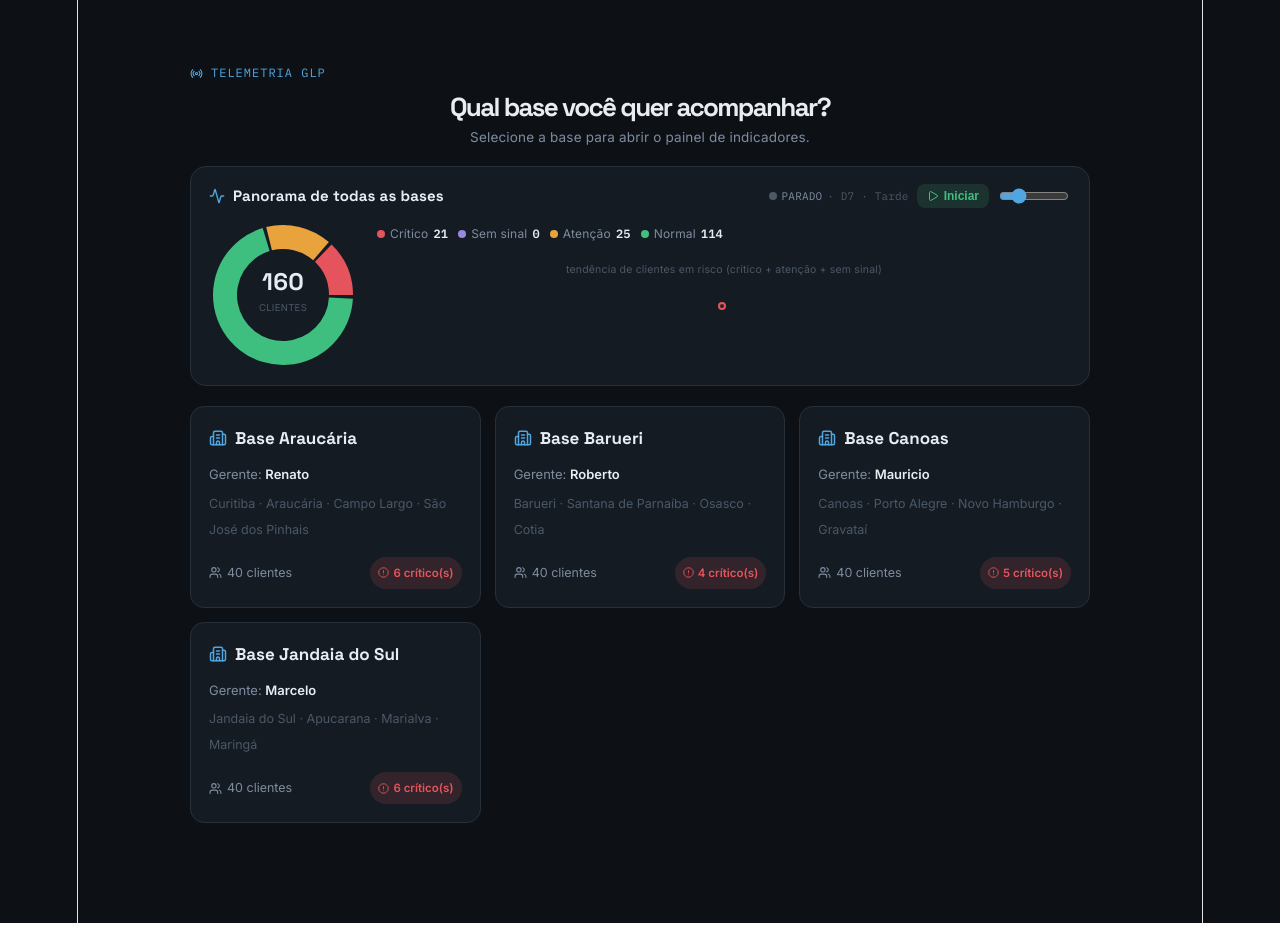
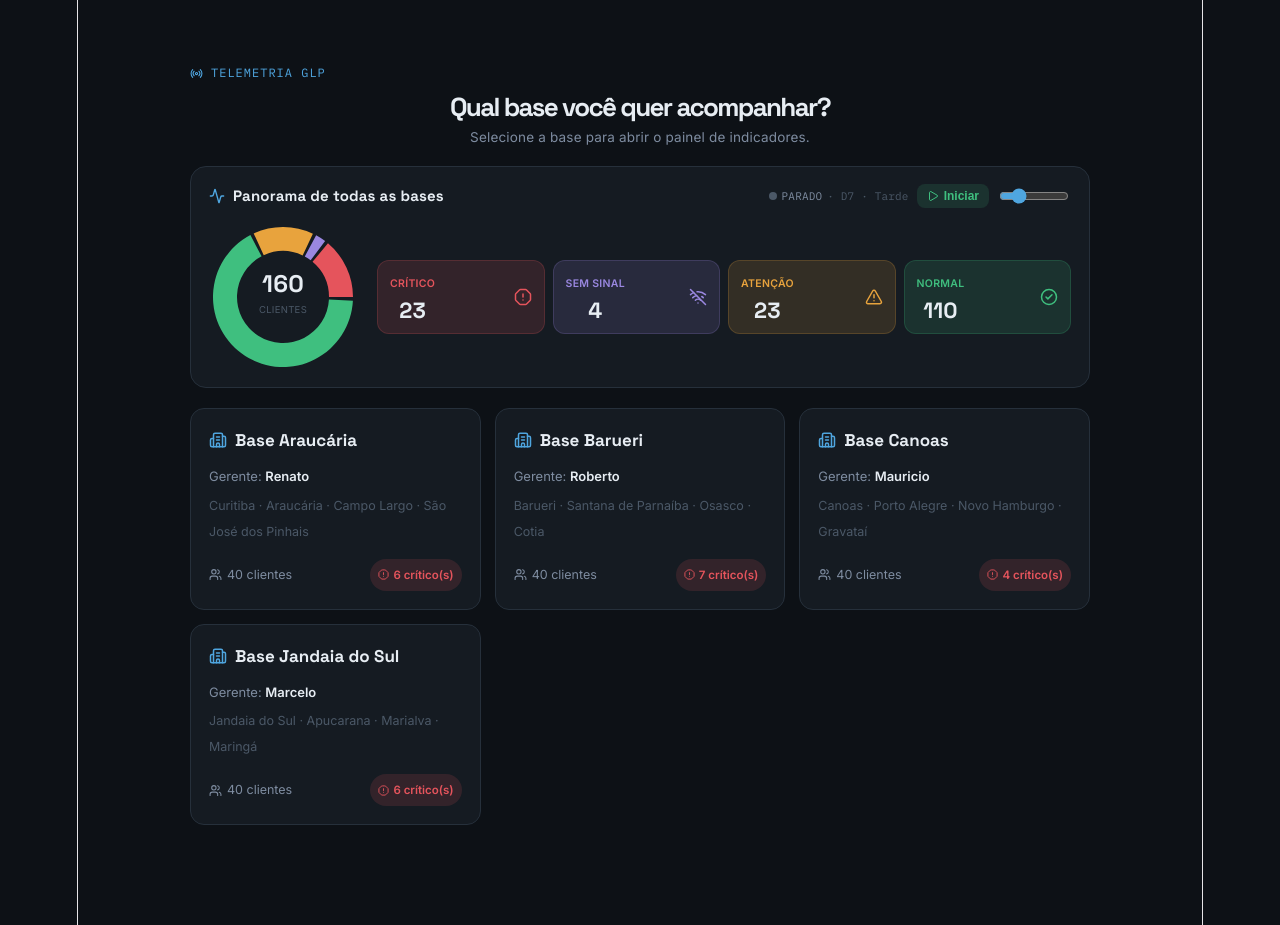
Before and after one commit to diogopl210721/telemetria-glp, a React (Vite) app: page / in a window 1280 px wide. Built offline with nearby package versions, Linux system fonts and the light colour scheme.

Commit message:
Remove grafico de tendencia, indicadores viram cards, alguns clientes ja sem sinal no load

```diff
--- a/src/App.jsx
+++ b/src/App.jsx
@@ -132,12 +132,17 @@ function generateClients() {
         const frequencia = FREQUENCIAS[Math.floor(rng() * FREQUENCIAS.length)];
         const diaSemana = DIAS_SEMANA[Math.floor(rng() * DIAS_SEMANA.length)];
 
+        let history = genSeed(cfg, rng);
+        if (behavior === "falha_sinal" && rng() < 0.55) {
+          history = history.slice(0, -(2 + Math.floor(rng() * 3))); // já está sem sinal desde o carregamento
+        }
+
         clients.push({
           id: `${base.id}-${cidade}-${i}`.replace(/\s+/g, "_"),
           nome, codigo, baseId: base.id, baseNome: base.nome, gerente: base.gerente,
           cidade, uf: base.uf, endereco: `${rua}, ${numero} - ${bairro} - ${cidade}/${base.uf}`,
           numB190, capacidadeKg, seedAbastecimento, frequencia, diaSemana,
-          config: cfg, history: genSeed(cfg, rng),
+          config: cfg, history,
         });
         idx++;
       }
@@ -380,18 +385,17 @@ function TopBar({ title, subtitle, onBack, running, setRunning, speedSec, setSpe
 /* ---------------------------------------------------------------------
    PAINEL AO VIVO — visão nacional (todas as bases), donut + tendência
 --------------------------------------------------------------------- */
-function LiveOverview({ counts, pulseHistory, total, running, setRunning, speedSec, setSpeedSec, globalTick }) {
+function LiveOverview({ counts, total, running, setRunning, speedSec, setSpeedSec, globalTick }) {
   const donutData = [
     { key: "critico", value: counts.critico },
     { key: "falha", value: counts.falha },
     { key: "atencao", value: counts.atencao },
     { key: "ok", value: counts.ok },
   ];
-  const trendData = pulseHistory.map((p) => ({ ...p, risco: p.critico + p.atencao + p.falha }));
 
   return (
     <div style={{ background: COLORS.panel, border: `1px solid ${COLORS.border}`, borderRadius: 16, padding: "16px 18px", marginBottom: 20 }}>
-      <div style={{ display: "flex", flexWrap: "wrap", justifyContent: "space-between", alignItems: "center", gap: 10, marginBottom: 12 }}>
+      <div style={{ display: "flex", flexWrap: "wrap", justifyContent: "space-between", alignItems: "center", gap: 10, marginBottom: 14 }}>
         <div style={{ display: "flex", alignItems: "center", gap: 8 }}>
           <Activity size={16} color={COLORS.blue} />
           <span style={{ fontFamily: "var(--font-display)", fontSize: 15, fontWeight: 700 }}>Panorama de todas as bases</span>
@@ -409,7 +413,7 @@ function LiveOverview({ counts, pulseHistory, total, running, setRunning, speedS
         </div>
       </div>
 
-      <div className="tg-overview-row" style={{ display: "flex", flexWrap: "wrap", gap: 20, alignItems: "flex-start" }}>
+      <div className="tg-overview-row" style={{ display: "flex", flexWrap: "wrap", gap: 20, alignItems: "center" }}>
         <div style={{ position: "relative", width: 148, height: 148, flexShrink: 0, margin: "0 auto" }}>
           <ResponsiveContainer width="100%" height="100%">
             <PieChart>
@@ -424,34 +428,19 @@ function LiveOverview({ counts, pulseHistory, total, running, setRunning, speedS
           </div>
         </div>
 
-        <div style={{ flex: "1 1 240px", minWidth: 220 }}>
-          <div style={{ display: "flex", flexWrap: "wrap", gap: 10, marginBottom: 10 }}>
-            {["critico", "falha", "atencao", "ok"].map((s) => {
-              const meta = STATUS_META[s];
-              return (
-                <div key={s} style={{ display: "flex", alignItems: "center", gap: 5, fontSize: 12 }}>
-                  <span style={{ width: 8, height: 8, borderRadius: "50%", background: meta.color, display: "inline-block" }} />
-                  <span style={{ color: COLORS.muted }}>{meta.label}</span>
-                  <span style={{ fontWeight: 700, fontFamily: "var(--font-mono)" }}>{counts[s]}</span>
+        <div style={{ display: "grid", gridTemplateColumns: "repeat(auto-fit,minmax(120px,1fr))", gap: 8, flex: "1 1 260px", minWidth: 240 }}>
+          {["critico", "falha", "atencao", "ok"].map((s) => {
+            const meta = STATUS_META[s], Icon = meta.icon;
+            return (
+              <div key={s} style={{ background: meta.bg, border: `1px solid ${meta.color}33`, borderRadius: 12, padding: "10px 12px", display: "flex", alignItems: "center", justifyContent: "space-between" }}>
+                <div>
+                  <div style={{ fontSize: 10.5, color: meta.color, fontWeight: 600, letterSpacing: 0.3 }}>{meta.label.toUpperCase()}</div>
+                  <div style={{ fontFamily: "var(--font-display)", fontSize: 22, fontWeight: 700, color: COLORS.text }}>{counts[s]}</div>
                 </div>
-              );
-            })}
-          </div>
-          <div style={{ fontSize: 10.5, color: COLORS.faint, marginBottom: 4 }}>tendência de clientes em risco (crítico + atenção + sem sinal)</div>
-          <div style={{ height: 64, width: "100%" }}>
-            <ResponsiveContainer width="100%" height="100%">
-              <AreaChart data={trendData} margin={{ top: 4, right: 4, left: 0, bottom: 0 }}>
-                <defs>
-                  <linearGradient id="fill-risco" x1="0" y1="0" x2="0" y2="1">
-                    <stop offset="0%" stopColor={COLORS.red} stopOpacity={0.4} />
-                    <stop offset="100%" stopColor={COLORS.red} stopOpacity={0} />
-                  </linearGradient>
-                </defs>
-                <Tooltip contentStyle={{ background: COLORS.panelAlt, border: `1px solid ${COLORS.border}`, borderRadius: 8, fontSize: 11 }} labelStyle={{ color: COLORS.muted }} formatter={(v) => [v, "em risco"]} />
-                <Area type="monotone" dataKey="risco" stroke={COLORS.red} strokeWidth={2} fill="url(#fill-risco)" isAnimationActive={false} dot={false} />
-              </AreaChart>
-            </ResponsiveContainer>
-          </div>
+                <Icon size={18} color={meta.color} />
+              </div>
+            );
+          })}
         </div>
       </div>
     </div>
@@ -797,14 +786,6 @@ export default function TelemetriaSimulador() {
     return b;
   }, [enrichedAll]);
 
-  const [pulseHistory, setPulseHistory] = useState([]);
-  useEffect(() => {
-    setPulseHistory((prev) => {
-      if (prev.length && prev[prev.length - 1].tick === globalTick) return prev;
-      return [...prev, { tick: globalTick, label: formatTickLabel(globalTick), ...globalCounts }].slice(-40);
-    });
-  }, [globalTick, globalCounts]);
-
   const base = BASES.find((b) => b.id === baseId) || null;
   const baseClients = useMemo(() => (base ? enrichedAll.filter((c) => c.baseId === base.id) : []), [base, enrichedAll]);
   const scopeClients = useMemo(() => (city === "all" ? baseClients : baseClients.filter((c) => c.cidade === city)), [baseClients, city]);
@@ -841,7 +822,7 @@ export default function TelemetriaSimulador() {
         <BaseSelectScreen
           enrichedAll={enrichedAll}
           onPick={(id) => { setBaseId(id); setCity("all"); setStatusFilter(null); setView("dashboard"); }}
-          liveProps={{ counts: globalCounts, pulseHistory, total: enrichedAll.length, running, setRunning, speedSec, setSpeedSec, globalTick }}
+          liveProps={{ counts: globalCounts, total: enrichedAll.length, running, setRunning, speedSec, setSpeedSec, globalTick }}
         />
       )}
 
```
